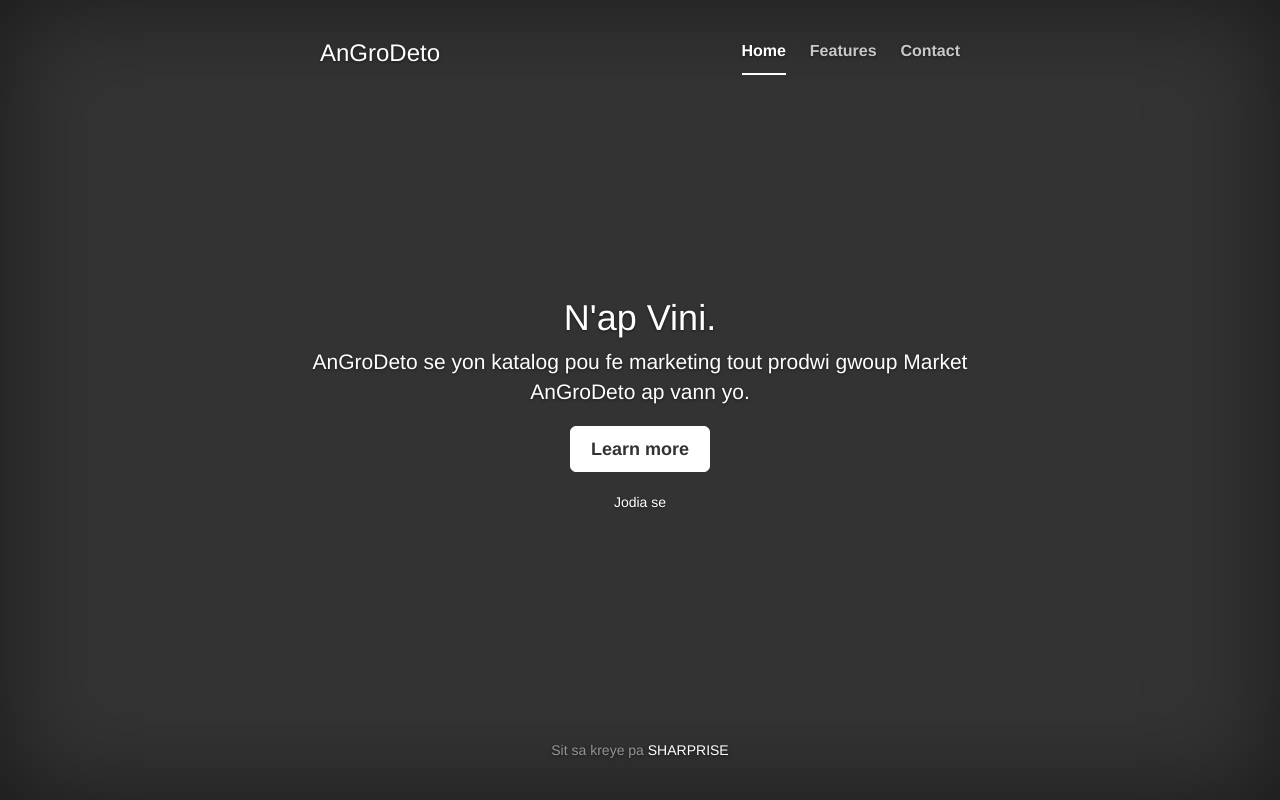
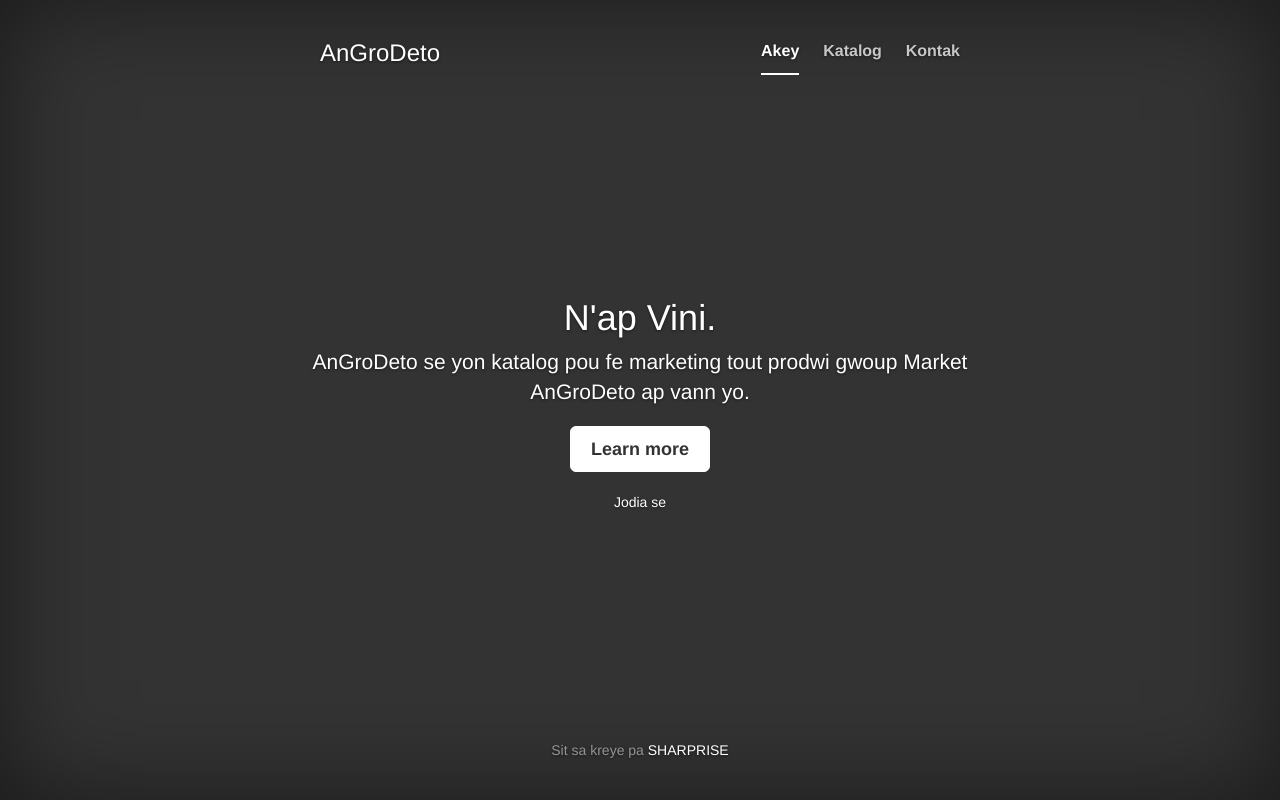
Before and after one commit to AlexandreSeb97/AnGroDeto, a Django app: template market_blog/templates/cover.html in a window 1280 px wide. Run offline with Django 3.2, Linux system fonts and the light colour scheme; the template is opened without the code that fills it, so the values that code supplies are empty; some libraries are stand-ins or nearby versions.

Commit message:
make it better

```diff
--- a/market_blog/templates/cover.html
+++ b/market_blog/templates/cover.html
@@ -45,9 +45,9 @@
               <h3 class="masthead-brand">AnGroDeto</h3>
               <nav>
                 <ul class="nav masthead-nav">
-                  <li class="active"><a href="#">Home</a></li>
-                  <li><a href="#">Features</a></li>
-                  <li><a href="#">Contact</a></li>
+                  <li class="active"><a href="#">Akey</a></li>
+                  <li><a href="#">Katalog</a></li>
+                  <li><a href="#">Kontak</a></li>
                 </ul>
               </nav>
             </div>
```
Also changed, not shown: AnGroDeto/settings.py (+9 -6 lines).
